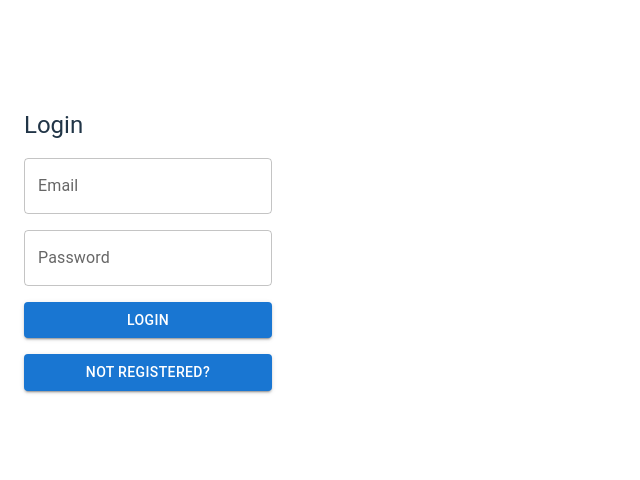
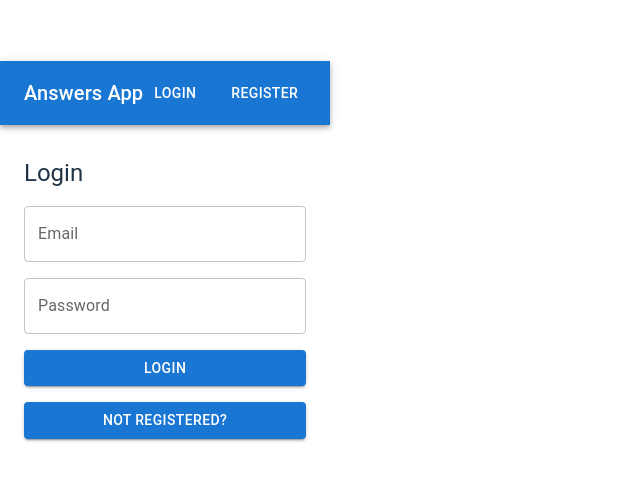
Before and after one commit to tessmannaugusto/answers-app, a React (Vite) app in the folder frontend/: page /login in a window 1280 px wide. Shown: the part 150-630 px from the top of the page, without its empty margins (0-640 px from the left). Built offline with nearby package versions, Linux system fonts and the light colour scheme.

Commit message:
adding basic navigation bar

```diff
--- a/frontend/src/App.tsx
+++ b/frontend/src/App.tsx
@@ -4,11 +4,12 @@ import { Login } from './components/Login';
 import { ProtectedRoute } from './components/ProtectedRoute';
 import { Register } from './components/Register';
 import { Home } from './components/Home';
-
+import { Header } from './components/Header';
 
 function App() {
   return (
     <Router>
+      <Header />
       <Container>
         <Routes>
           <Route path="/login" element={<Login />} />
@@ -21,14 +22,6 @@ function App() {
               </ProtectedRoute>
             }
           />
-          {/* <Route
-            path="/my-endpoints"
-            element={
-              <ProtectedRoute>
-                <MyEndpoints />
-              </ProtectedRoute>
-            }
-          /> */}
           <Route path="*" element={<Navigate to="/home" />} />
         </Routes>
       </Container>
--- /dev/null
+++ b/frontend/src/components/Header.tsx
@@ -0,0 +1,56 @@
+import { AppBar, Toolbar, Typography, Button, Box } from '@mui/material';
+import { useNavigate } from 'react-router-dom';
+
+export const Header = () => {
+  const navigate = useNavigate();
+  const isAuthenticated = !!localStorage.getItem('token');
+
+  const handleLogout = () => {
+    localStorage.removeItem('token');
+    navigate('/login');
+  };
+
+  return (
+    <AppBar position="static" sx={{ mb: 4 }}>
+      <Toolbar>
+        <Typography variant="h6" component="div" sx={{ flexGrow: 1 }}>
+          Answers App
+        </Typography>
+
+        <Box sx={{ display: 'flex', gap: 2 }}>
+          {isAuthenticated ? (
+            <>
+              <Button
+                color="inherit"
+                onClick={() => navigate('/home')}
+              >
+                Home
+              </Button>
+              <Button
+                color="inherit"
+                onClick={handleLogout}
+              >
+                Logout
+              </Button>
+            </>
+          ) : (
+            <>
+              <Button
+                color="inherit"
+                onClick={() => navigate('/login')}
+              >
+                Login
+              </Button>
+              <Button
+                color="inherit"
+                onClick={() => navigate('/register')}
+              >
+                Register
+              </Button>
+            </>
+          )}
+        </Box>
+      </Toolbar>
+    </AppBar>
+  );
+};
```
